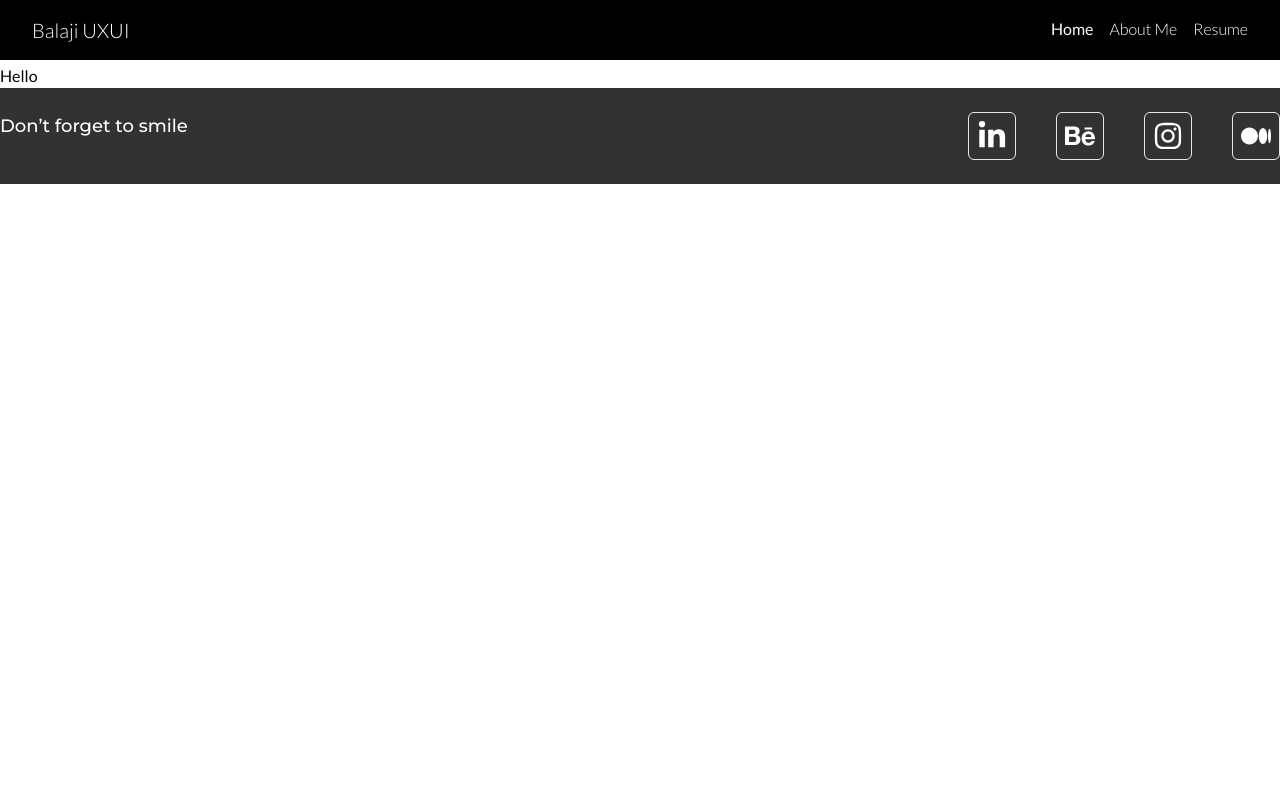
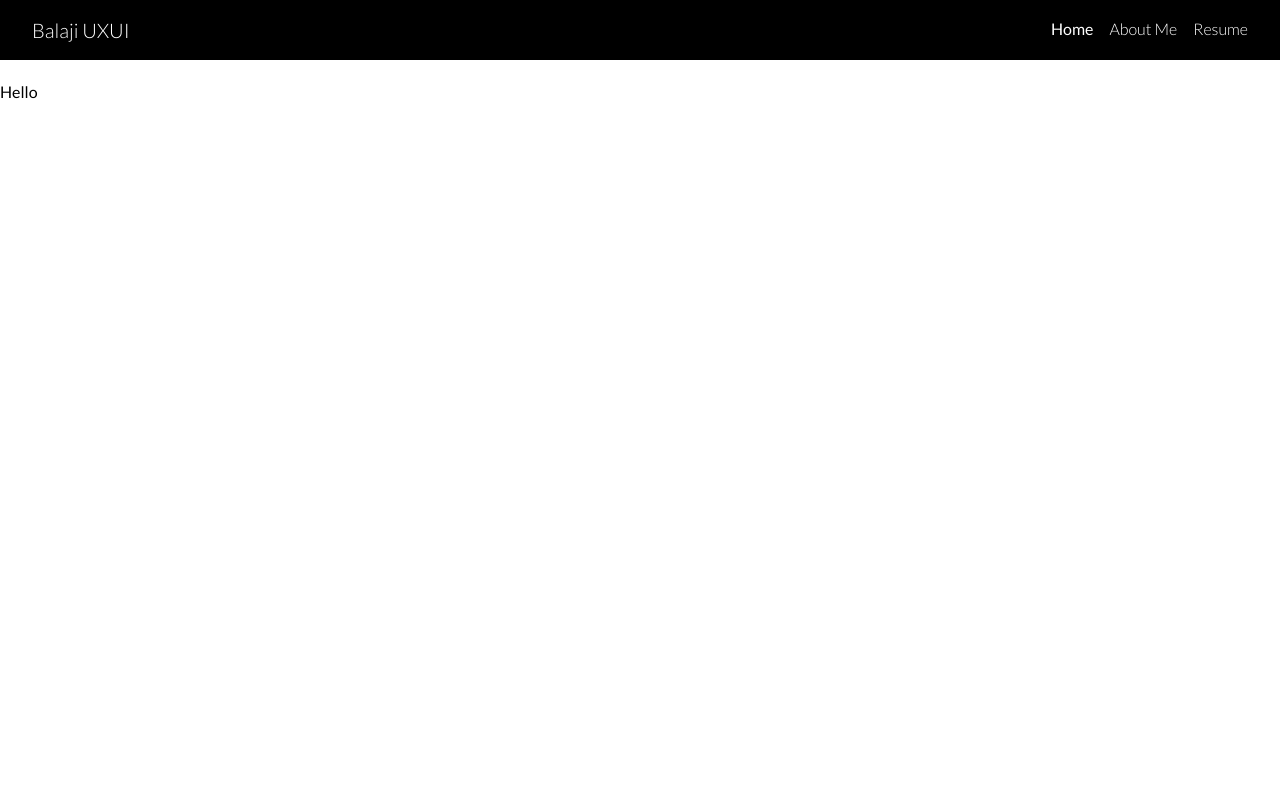
Before and after one commit to agrawal-pratham/balaji_ui_ux_portfolio, a Next.js app: page / in a window 1280 px wide. Shown: the top 800 px of the page. Built offline with nearby package versions, Linux system fonts and the light colour scheme.

Commit message:
header & footer uplifted

```diff
--- a/src/pages/_app.js
+++ b/src/pages/_app.js
@@ -1,3 +1,5 @@
+import Footer from "@/components/Shared/Footer";
+import Headers from "@/components/Shared/Headers";
 import "@/styles/globals.css";
 import { Lato, Montserrat } from "next/font/google";
 
@@ -17,7 +19,11 @@ const montserrat = Montserrat({
 export default function App({ Component, pageProps }) {
   return (
     <main className={` ${lato.variable} ${montserrat.variable} font-lato`}>
-      <Component {...pageProps} />
+      <Headers />
+      <section className="container pt-20 mx-auto">
+        <Component {...pageProps} />
+      </section>
+      <Footer />
     </main>
   );
 }
--- a/src/pages/index.js
+++ b/src/pages/index.js
@@ -1,17 +1,9 @@
-import Footer from "@/components/Shared/Footer";
-import Headers from "@/components/Shared/Headers";
-
 export default function Home() {
   return (
     <>
-      <main>
-        <Headers />
-        <section id="content" className="container pt-16 mx-auto">
-          {" "}
-          Hello
-        </section>
-        <Footer />
-      </main>
+      <section id="content" className="h-screen">
+        Hello
+      </section>
     </>
   );
 }
```
